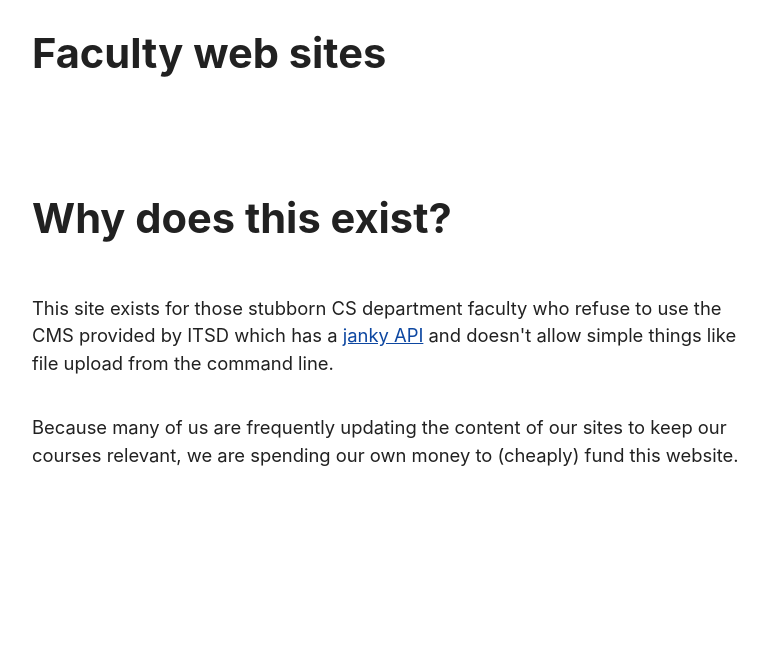
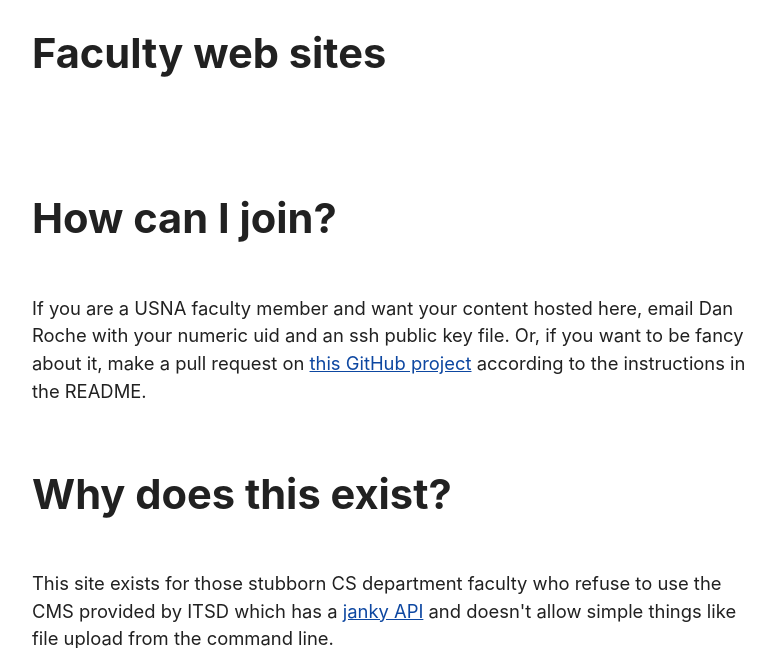
Before and after one commit to dsroche/navycs-setup, a PHP site: page / in a window 1280 px wide. Shown: the part 382-1030 px from the top of the page, without its empty margins (248-1023 px from the left). Before the commit the page ends 848 px from the top, so only its background shows below. Run offline with PHP 8.4, Linux system fonts and the light colour scheme.

Commit message:
landing page update

```diff
--- a/home/index.php
+++ b/home/index.php
@@ -44,6 +44,13 @@ if (count($users) <= 6) {
   echo '</table>';
 }
 ?>
+<h2>How can I join?</h2>
+<p>If you are a USNA faculty member and want your content hosted here,
+email Dan Roche with your numeric uid and an ssh public key file.
+Or, if you want to be fancy about it, make a pull request
+on <a href="https://github.com/dsroche/navycs-setup">this GitHub project</a>
+according to the instructions in the README.
+</p>
 <h2>Why does this exist?</h2>
 <p>This site exists for those stubborn CS department faculty who
 refuse to use the CMS provided by ITSD which
```
